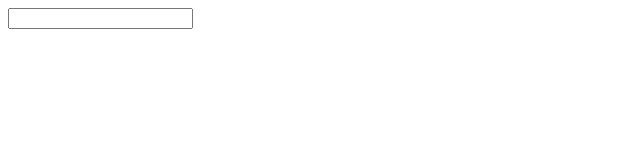
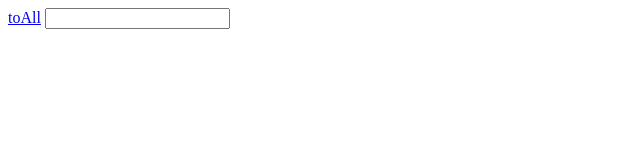
Before and after one commit to yangyili/demo, a plain HTML site: page todo/html/index.html in a window 1280 px wide. Shown: the whole page, without its empty margins (0-640 px from the left). Drawn offline with Linux system fonts and the light colour scheme.

Commit message:
add sign all_works button

```diff
--- a/todo/html/index.html
+++ b/todo/html/index.html
@@ -8,6 +8,7 @@
     <link rel="stylesheet" href="../css/todo.css"/>
 </head>
 <body>
+    <a class="toggle-all none" href="javascript:{}" onclick="Todo.toggle_all_works()">toAll</a>
     <input type="text"/>
     <div class="works">
         <ul></ul>
```
